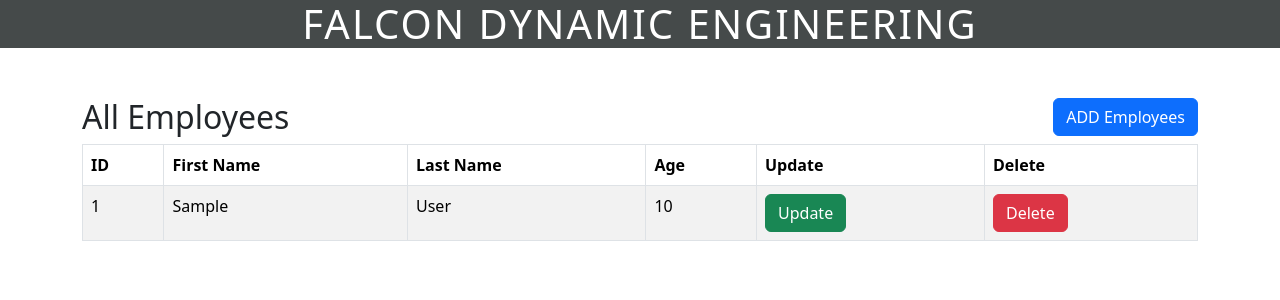
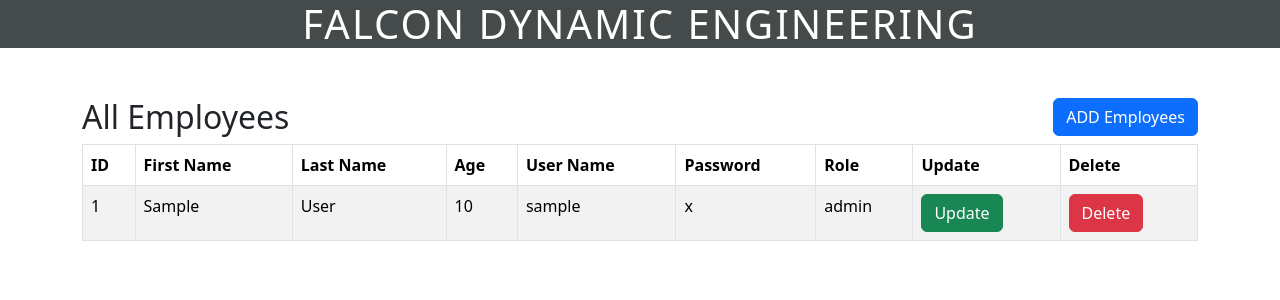
Before and after one commit to AitazazAhmad/CRUD_php, a PHP site: page / in a window 1280 px wide. Shown: the top 300 px of the page. Run offline with PHP 8.4, Linux system fonts and the light colour scheme; tables that the repository leaves empty or names only in its code hold one stand-in row (values such as "Sample post").

Commit message:
add more entities to the db

```diff
--- a/index.php
+++ b/index.php
@@ -11,6 +11,9 @@
                 <th>First Name</th>
                 <th>Last Name</th>
                 <th>Age</th>
+                <th>User Name</th>
+                <th>Password</th>
+                <th>Role</th>
                 <th>Update</th>
                 <th>Delete</th>
             </tr>
@@ -33,6 +36,9 @@
                         <td><?php echo $row['first_name'];?></td>
                         <td><?php echo $row['last_name'];?></td>
                         <td><?php echo $row['age'];?></td>
+                        <td><?php echo $row['user_name'];?></td>
+                        <td><?php echo $row['password'];?></td>
+                        <td><?php echo $row['role'];?></td>
                         <td><a href="update_page_1.php?id=<?php echo $row['id'];?>" class="btn btn-success">Update</a></td>
                         <td><a href="#" class="btn btn-danger">Delete</a></td>
                         </tr>
@@ -80,6 +86,18 @@
           <label for="f_name">Age</label>
           <input type="text" name="age" class="form-control">
         </div>
+        <div class="form-group">
+          <label for="u_name">User Name</label>
+          <input type="text" name="u_name" class="form-control">
+        </div>
+        <div class="form-group">
+          <label for="pass">Password</label>
+          <input type="number" name="pass" class="form-control">
+        </div>
+        <div class="form-group">
+          <label for="role">Role</label>
+          <input type="text" name="role" class="form-control">
+        </div>
         <div class="modal-footer">
             <button type="button" class="btn btn-danger" data-bs-dismiss="modal">Close</button>
             <input type="submit" class="btn btn-success" name="add_students" value="ADD">
--- a/insert_data.php
+++ b/insert_data.php
@@ -5,6 +5,9 @@ if(isset($_POST['add_students']))
     $f_name = $_POST['f_name'];
     $l_name = $_POST['l_name'];
     $age = $_POST['age'];
+    $u_name = $_POST['u_name'];
+    $pass = $_POST['pass'];
+    $role = $_POST['role'];
 
     if($f_name == "" || empty($f_name))
     {
@@ -12,7 +15,7 @@ if(isset($_POST['add_students']))
     }
     else
     {
-        $query = "insert into `students` (`first_name` , `last_name` , `age`) values ('$f_name' , '$l_name' , '$age')";
+        $query = "insert into `employees` (`first_name` , `last_name` , `age` , `user_name` , `password` , `role`) values ('$f_name' , '$l_name' , '$age' , '$u_name' , '$pass' , '$role')";
         $result = mysqli_query($connection,$query);
         if(!$result)
         {
```
